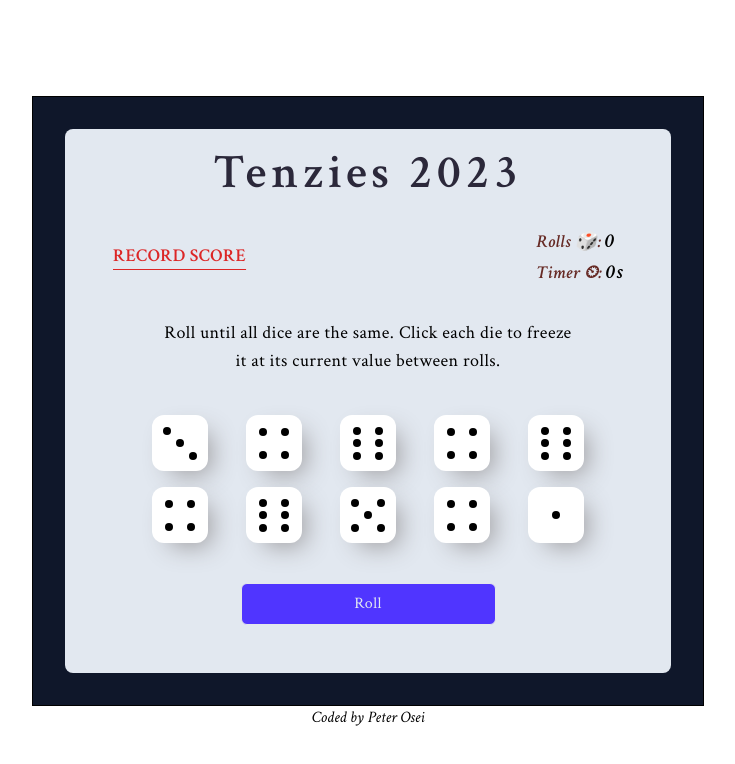
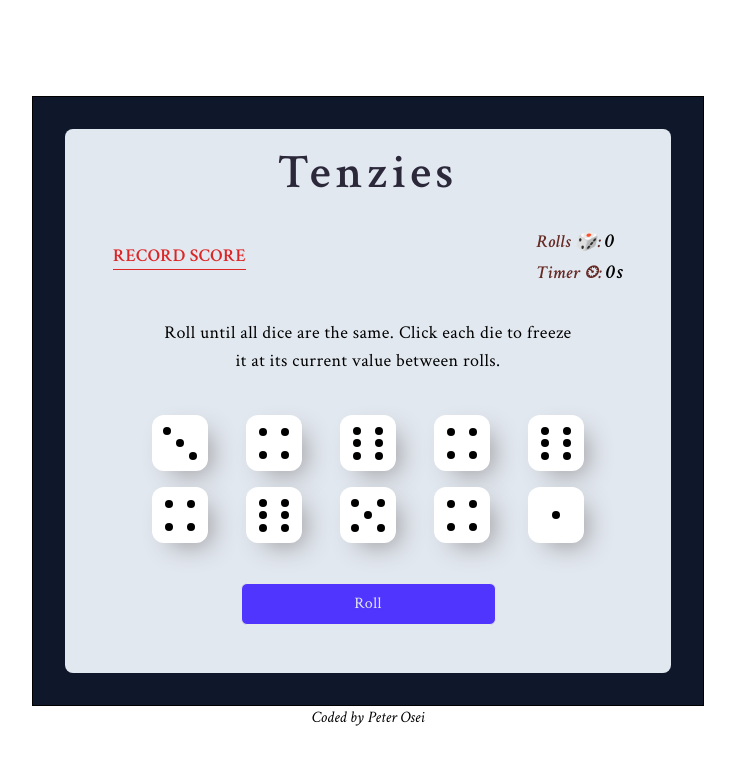
Before and after one commit to DevPierre05/tenzies-game, a React (Vite) app in the folder tenzies-game/: page / in a window 1280 px wide. Shown: the top 764 px of the page, without its empty margins (272-1007 px from the left). Built offline with nearby package versions, Linux system fonts and the light colour scheme.

Commit message:
title edited

```diff
--- a/tenzies-game/src/App.jsx
+++ b/tenzies-game/src/App.jsx
@@ -155,7 +155,7 @@ function App() {
         <div className="bg-slate-200 rounded-lg px-6 md:px-12">
           <div className="relative">
             <h1 className="text-[#2B283A] text-5xl text-center pt-8 pb-2 mb-8 font-bold leading-6 tracking-widest">
-              Tenzies 2023
+              Tenzies
             </h1>
             <div className="flex justify-between items-center">
               <div className="record-stats tracking-wide">
```
